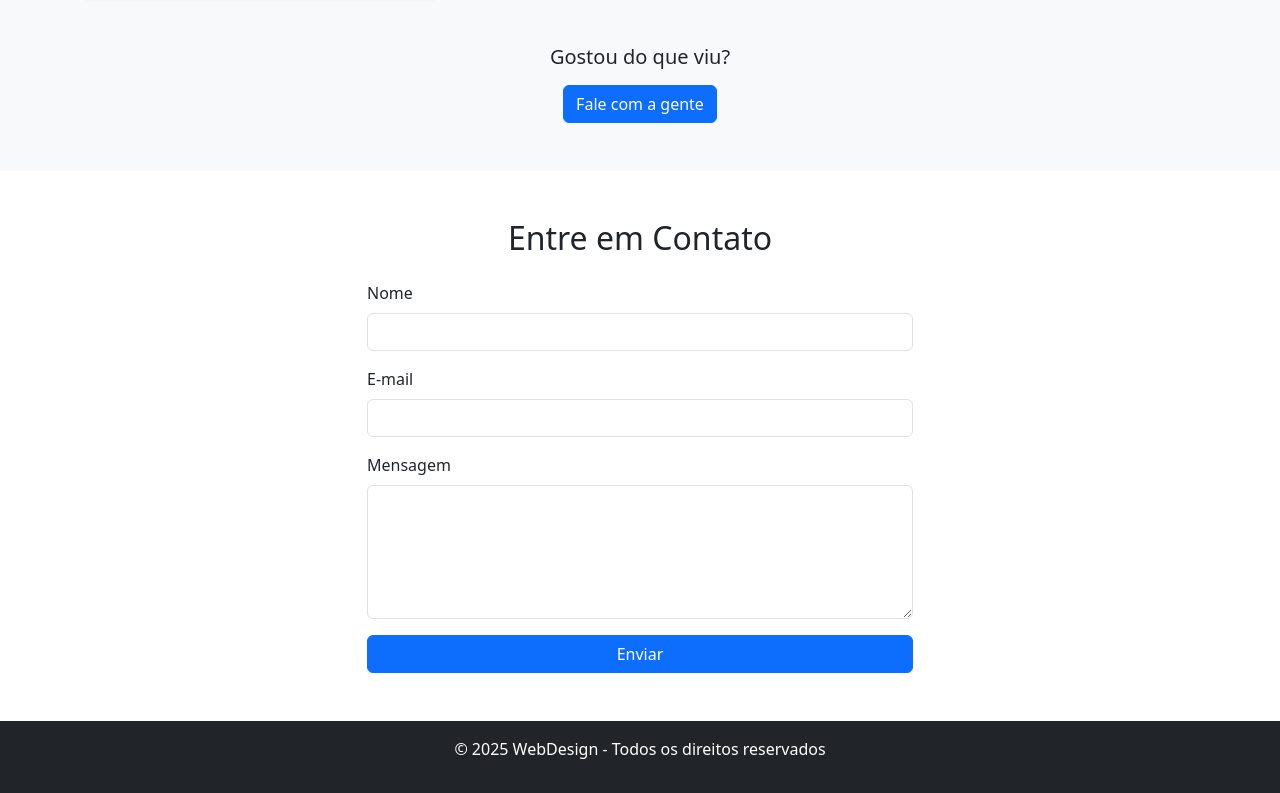
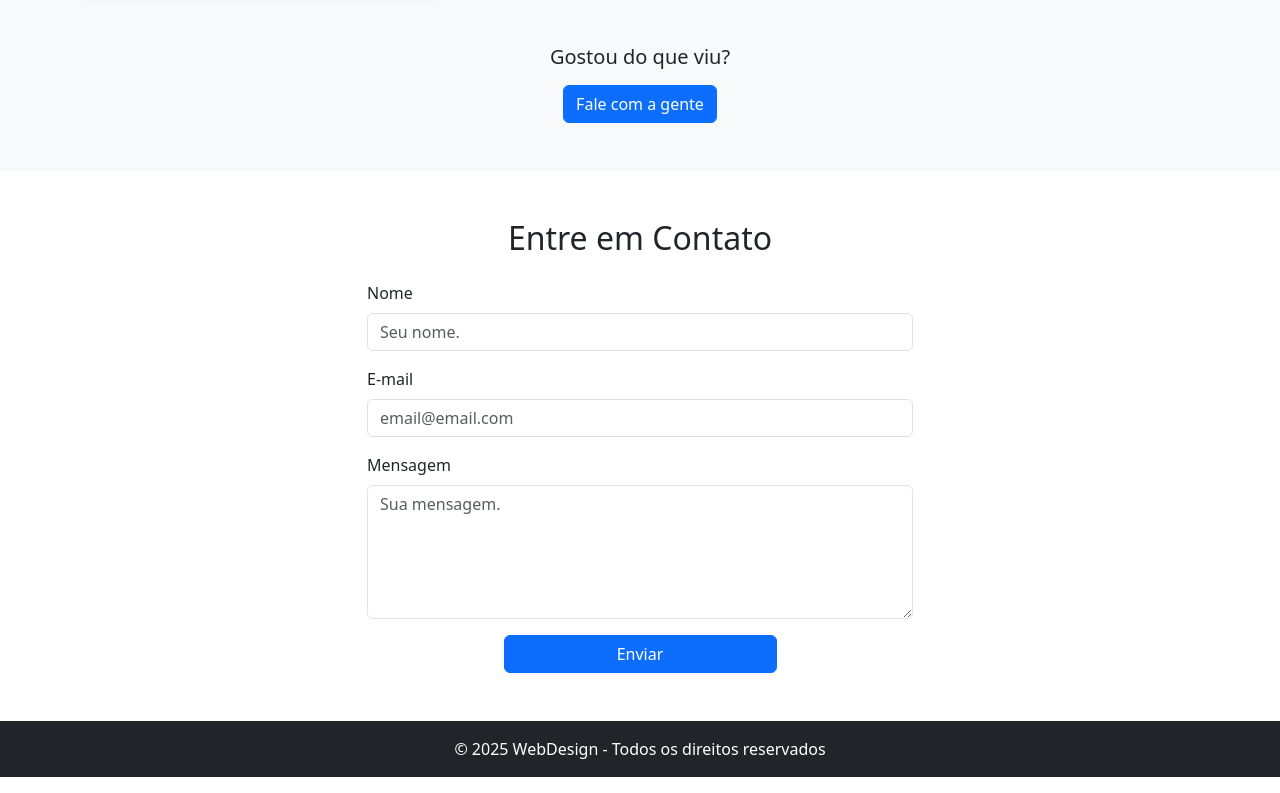
Before and after one commit to IsaSturm/Somativa-DevOps, a plain HTML site: page index.html in a window 1280 px wide. Shown: the part 1712-2505 px from the top of the page. Drawn offline with nearby package versions, Linux system fonts and the light colour scheme.

Commit message:
Update index.html
Adicionando placeholder no formulário e mudança do botão do formulário.

```diff
--- a/index.html
+++ b/index.html
@@ -119,17 +119,20 @@
                     <form action="/enviar-mensagem" method="POST">
                         <div class="mb-3">
                             <label for="name" class="form-label">Nome</label>
-                            <input type="text" class="form-control" id="name" name="name" required>
+                            <input type="text" class="form-control" id="name" name="name" placeholder="Seu nome." required>
                         </div>
                         <div class="mb-3">
                             <label for="email" class="form-label">E-mail</label>
-                            <input type="email" class="form-control" id="email" name="email" required>
+                            <input type="email" class="form-control" id="email" name="email" placeholder="email@email.com" required>
                         </div>
                         <div class="mb-3">
                             <label for="message" class="form-label">Mensagem</label>
-                            <textarea class="form-control" id="message" name="message" rows="5" required></textarea>
+                            <textarea class="form-control" id="message" name="message" rows="5" placeholder="Sua mensagem." required></textarea>
                         </div>
-                        <button type="submit" class="btn btn-primary w-100">Enviar</button>
+                        <div class="text-center">
+                            <button type="submit" class="btn btn-primary w-50">Enviar</button>
+                        </div>
+
                     </form>
                 </div>
             </div>
@@ -138,7 +141,7 @@
 
 
     <footer class="bg-dark text-white text-center py-3">
-        <p>&copy; 2025 WebDesign - Todos os direitos reservados</p>
+        <p class="mb-0">&copy; 2025 WebDesign - Todos os direitos reservados</p>
     </footer>
 
 
```
